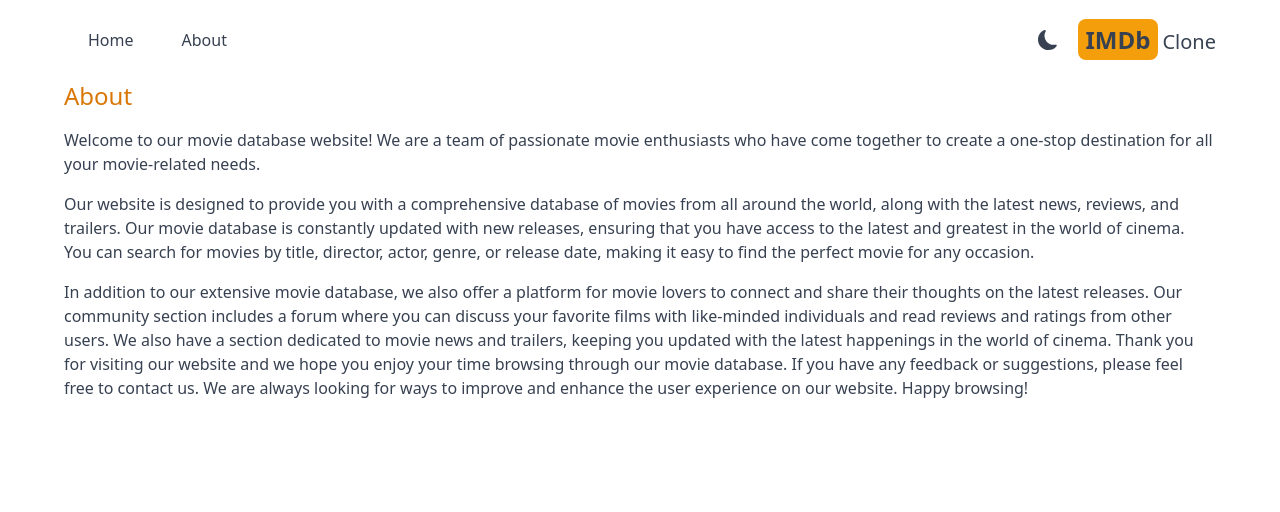
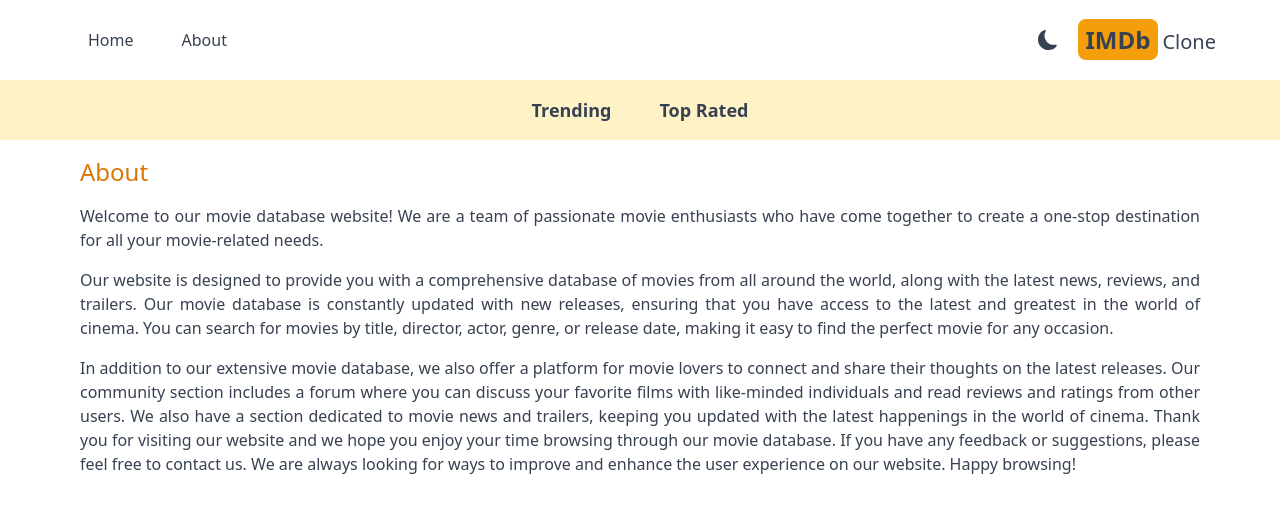
Before and after one commit to G0then/imdb, a Next.js app: page /about in a window 1280 px wide. Shown: the top 512 px of the page. Built offline with nearby package versions, Linux system fonts and the light colour scheme.

Commit message:
Create the navbar component

```diff
--- a/src/app/about/page.jsx
+++ b/src/app/about/page.jsx
@@ -1,14 +1,14 @@
 const About = () => {
   return (
-    <div className="max-w-6xl mx-auto space-y-4">
+    <div className="max-w-6xl mx-auto space-y-4 p-4">
       <h1 className="text-2xl font-medium text-amber-600">About</h1>
-      <p>
+      <p className="text-justify">
         Welcome to our movie database website! We are a team of passionate movie
         enthusiasts who have come together to create a one-stop destination for
         all your movie-related needs.
       </p>
 
-      <p>
+      <p className="text-justify">
         Our website is designed to provide you with a comprehensive database of
         movies from all around the world, along with the latest news, reviews,
         and trailers. Our movie database is constantly updated with new
@@ -18,7 +18,7 @@
         for any occasion.
       </p>
 
-      <p>
+      <p className="text-justify">
         In addition to our extensive movie database, we also offer a platform
         for movie lovers to connect and share their thoughts on the latest
         releases. Our community section includes a forum where you can discuss
--- a/src/app/layout.jsx
+++ b/src/app/layout.jsx
@@ -1,4 +1,5 @@
 import Header from "@/components/Header";
+import Navbar from "@/components/Navbar";
 import "./globals.css";
 import Providers from "./providers";
 
@@ -16,6 +17,7 @@
           <Header />
 
           {/* Navbar */}
+          <Navbar />
 
           {/* Searchbox */}
           {children}
--- /dev/null
+++ b/src/components/Navbar.jsx
@@ -0,0 +1,12 @@
+import NavbarItem from "./NavbarItem";
+
+const Navbar = () => {
+  return (
+    <div className="flex justify-center dark:bg-gray-600 bg-amber-100 lg:text-lg p-4">
+      <NavbarItem title="Trending" param="fetchTrending" />
+      <NavbarItem title="Top Rated" param="fetchTopRated" />
+    </div>
+  );
+};
+
+export default Navbar;
--- /dev/null
+++ b/src/components/NavbarItem.jsx
@@ -0,0 +1,24 @@
+"use client";
+
+import Link from "next/link";
+import React from "react";
+import { useSearchParams } from "next/navigation";
+
+export default function NavbarItem({ title, param }) {
+  const searchParams = useSearchParams();
+  const genre = searchParams.get("genre");
+  return (
+    <div>
+      <Link
+        className={`m-4 hover:text-amber-600 font-semibold p-2 ${
+          genre &&
+          genre === param &&
+          "underline underline-offset-8 decoration-4 decoration-amber-500 rounded-lg"
+        }`}
+        href={`/?genre=${param}`}
+      >
+        {title}
+      </Link>
+    </div>
+  );
+}
```
